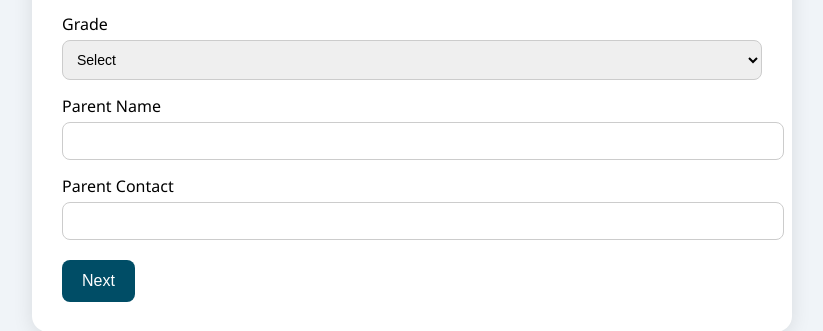
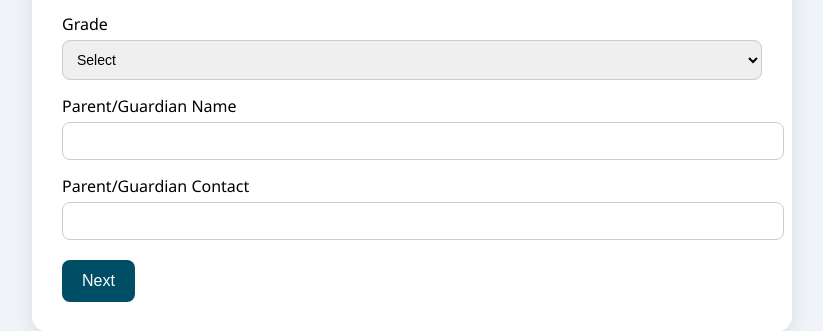
Before and after one commit to Ella1010/Nonprofit-Web-Portal, a Flask app: page / in a window 1280 px wide. Shown: the part 811-1142 px from the top of the page, without its empty margins (228-1051 px from the left). Run offline with Flask 3, Linux system fonts and the light colour scheme; some libraries are stand-ins or nearby versions.

Commit message:
Update form layout

```diff
--- a/templates/multistep_form.html
+++ b/templates/multistep_form.html
@@ -46,8 +46,8 @@
       <option>Year 9</option><option>Year 10</option><option>Year 11</option><option>Year 12</option><option>IB1</option>
     </select>
   </label>
-<label>Parent Name<input name="parent_name" required /></label>
-        <label>Parent Contact<input name="parent_contact" required /></label>
+<label>Parent/Guardian Name<input name="parent_name" required /></label>
+        <label>Parent/Guardian Contact<input name="parent_contact" required /></label>
 
   <div class="step-buttons">
     <button type="button" class="next-btn">Next</button>
```
